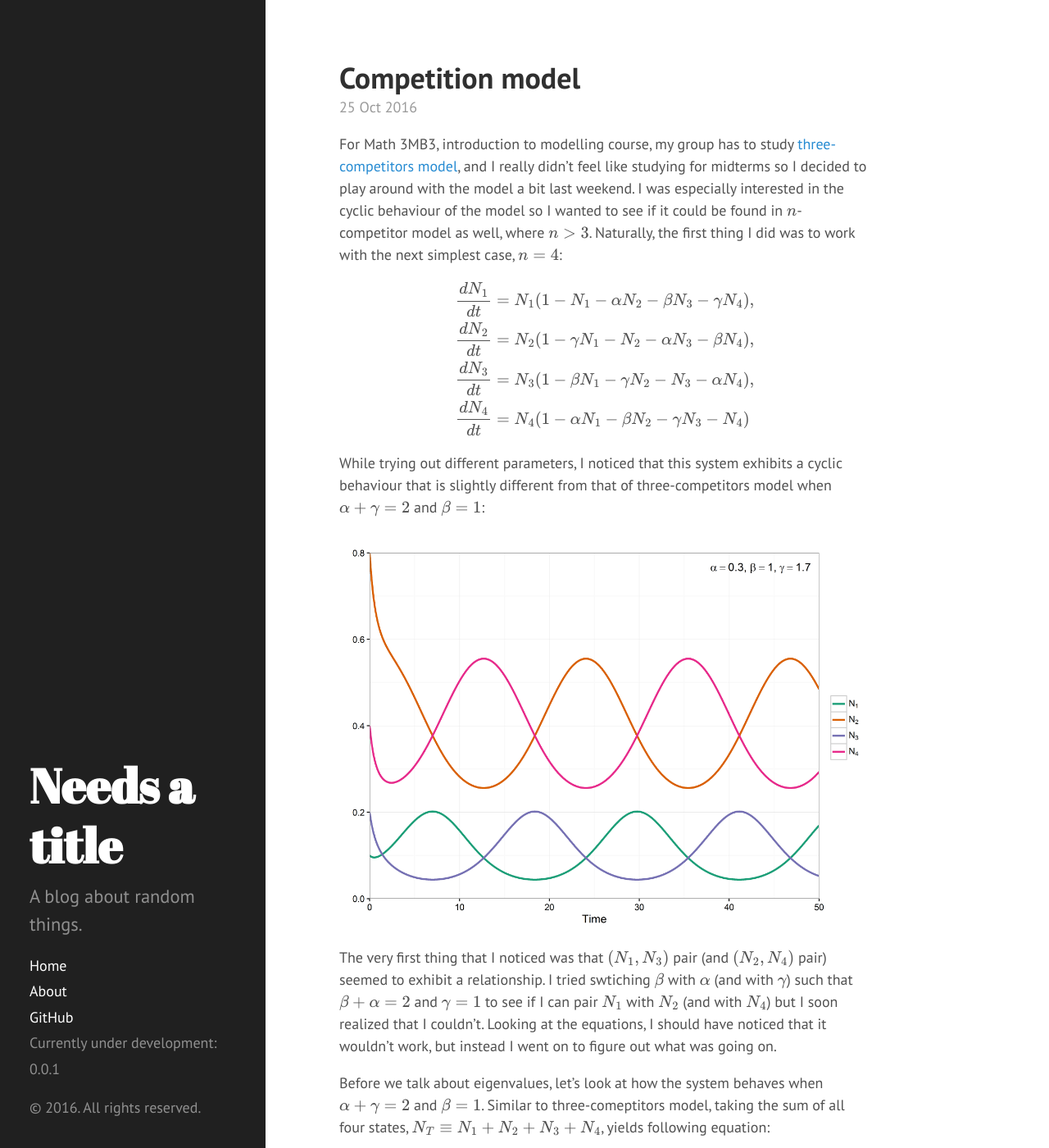
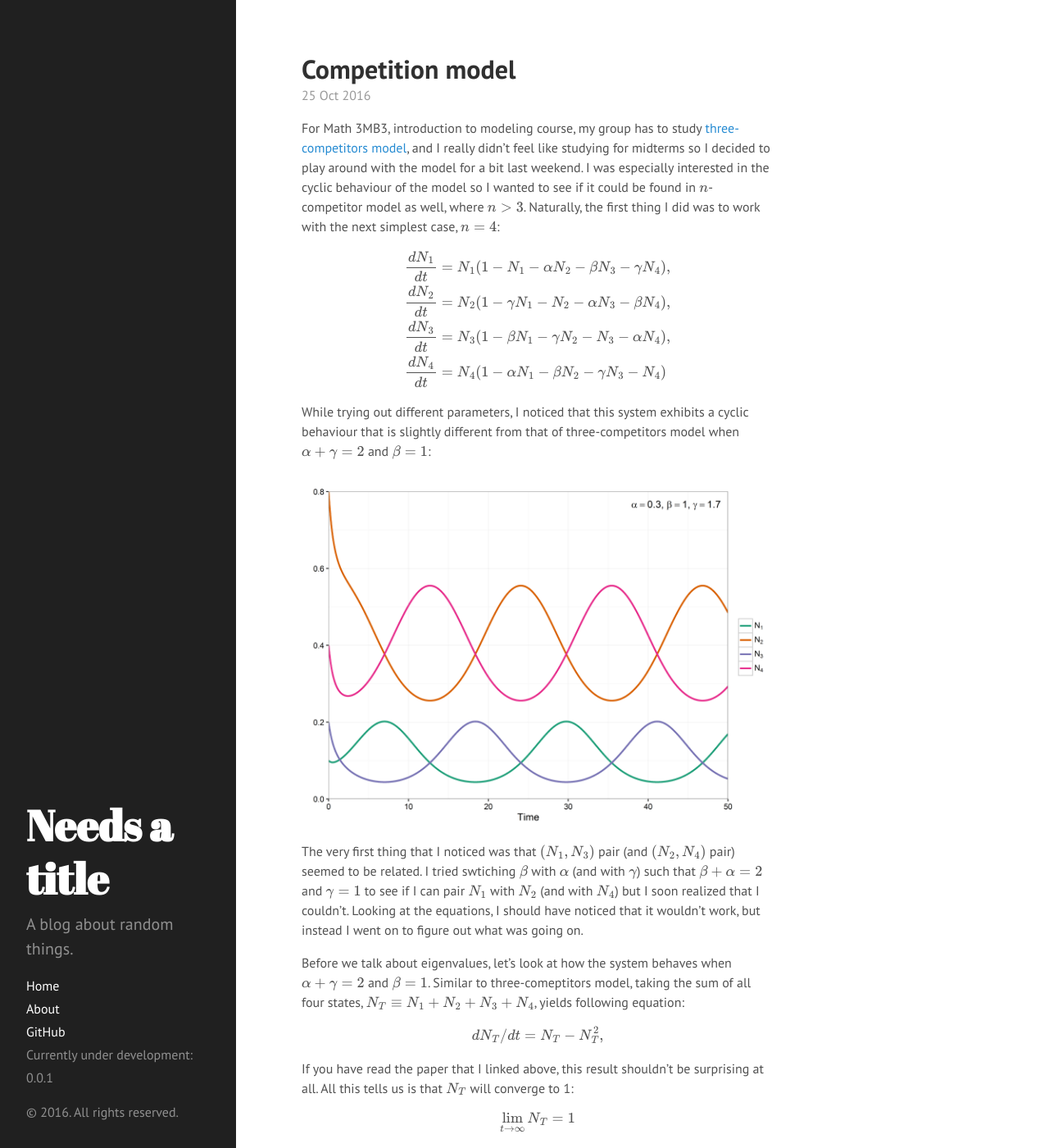
Before and after one commit to parksw3/parksw3.github.io, a Jekyll site: the page built from _posts/2016-10-25-competition-model.md, in a window 1280 px wide and 1400 px high. Shown: the whole window at 82% size. Built offline with Jekyll 4.4.1, drawn with Linux system fonts in a browser that asks for light colours; formulas are drawn with MathJax 3; some of the changed text lies outside the part shown.

Commit message:
Small tweaks

```diff
--- a/_posts/2016-10-25-competition-model.md
+++ b/_posts/2016-10-25-competition-model.md
@@ -3,7 +3,7 @@
 title: "Competition model"
 ---
 
-For Math 3MB3, introduction to modelling course, my group has to study [three-competitors model](http://epubs.siam.org/doi/abs/10.1137/0129022), and I really didn't feel like studying for midterms so I decided to play around with the model a bit last weekend. I was especially interested in the cyclic behaviour of the model so I wanted to see if it could be found in $n$-competitor model as well, where $n > 3$. Naturally, the first thing I did was to work with the next simplest case, $n = 4$:
+For Math 3MB3, introduction to modeling course, my group has to study [three-competitors model](http://epubs.siam.org/doi/abs/10.1137/0129022), and I really didn't feel like studying for midterms so I decided to play around with the model for a bit last weekend. I was especially interested in the cyclic behaviour of the model so I wanted to see if it could be found in $n$-competitor model as well, where $n > 3$. Naturally, the first thing I did was to work with the next simplest case, $n = 4$:
 
 $$
 \begin{aligned}
@@ -18,7 +18,7 @@
 
 ![fig1]({{ site.url }}/assets/2016-10-25-competition-model/dynamics.png)
 
-The very first thing that I noticed was that $(N_1, N_3)$ pair (and $(N_2, N_4)$ pair) seemed to exhibit a relationship. I tried swtiching $\beta$ with $\alpha$ (and with $\gamma$) such that $\beta + \alpha = 2$ and $\gamma = 1$ to see if I can pair $N_1$ with $N_2$ (and with $N_4$) but I soon realized that I couldn't. Looking at the equations, I should have noticed that it wouldn't work, but instead I went on to figure out what was going on.
+The very first thing that I noticed was that $(N_1, N_3)$ pair (and $(N_2, N_4)$ pair) seemed to be related. I tried swtiching $\beta$ with $\alpha$ (and with $\gamma$) such that $\beta + \alpha = 2$ and $\gamma = 1$ to see if I can pair $N_1$ with $N_2$ (and with $N_4$) but I soon realized that I couldn't. Looking at the equations, I should have noticed that it wouldn't work, but instead I went on to figure out what was going on.
 
 Before we talk about eigenvalues, let's look at how the system behaves when $\alpha + \gamma = 2$ and $\beta = 1$. Similar to three-comeptitors model, taking the sum of all four states, $N_T \equiv N_1 + N_2 + N_3 + N_4$, yields following equation:
 
@@ -93,4 +93,9 @@
 \end{cases}
 $$
 
-When $\beta = 1$, we get purely imaginary eigenvalues, which should explain the cycle. However, if we look at the first figure, it doesn't look like the system oscillates around the four-species equilibrium. So what's going on? Well, I haven't figured it out yet. Perhaps looking at it in a higher dimension will help us understand what's going on, and hopefully I can come up with a clearer geometric interpretation of the model.
+When $\beta = 1$, we get purely imaginary eigenvalues, which should explain the cycle. However, if we look at the first figure, it doesn't look like the system oscillates around the four-species equilibrium. So what's going on?
+
+I thought about it for a while but I don't have an explanation yet. So I'm going to end the post here and go think about it more. Hopefully, I can figure something out. It will also be interesting to think about these things:
+
+* Come up with a clearer geometric interpretation of the model.
+* Generalize the idea to $n$-competitors.
--- a/public/css/hyde.css
+++ b/public/css/hyde.css
@@ -36,12 +36,12 @@
 }
 @media (min-width: 48em) {
   html {
-    font-size: 14px;
+    font-size: 12px;
   }
 }
 @media (min-width: 58em) {
   html {
-    font-size: 18px;
+    font-size: 16px;
   }
 }
 
--- a/public/css/poole.css
+++ b/public/css/poole.css
@@ -49,12 +49,12 @@
 
 html {
   font-family: "Helvetica Neue", Helvetica, Arial, sans-serif;
-  font-size: 14px;
+  font-size: 12px;
   line-height: 1.5;
 }
 @media (min-width: 38em) {
   html {
-    font-size: 18px;
+    font-size: 16px;
   }
 }
 
```
Also changed, not shown: other parts of _posts/2016-10-25-competition-model.md (+1 -1 lines), assets/2016-10-25-competition-model/phase.png.
